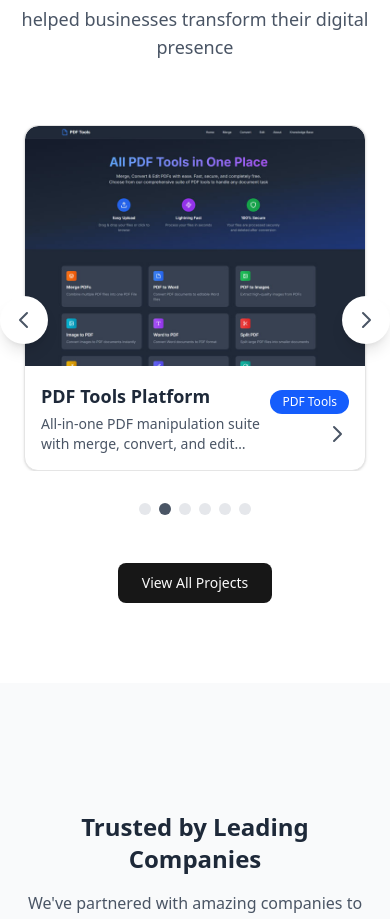
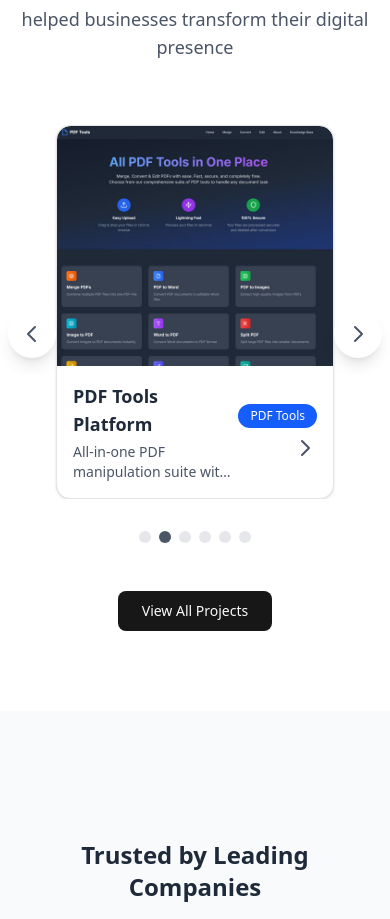
Before and after one commit to khurramsaadat/zero1works, a Next.js app: page / in a window 390 px wide. Shown: the part 2922-3841 px from the top of the page. Built offline with nearby package versions, Linux system fonts and the light colour scheme.

Commit message:
mobile view - navbar

```diff
--- a/src/components/FeaturesCarousel.tsx
+++ b/src/components/FeaturesCarousel.tsx
@@ -114,7 +114,7 @@ const FeaturesCarousel = () => {
           {/* Navigation Buttons */}
           <button
             onClick={prevSlide}
-            className="absolute left-0 top-1/2 -translate-y-1/2 z-10 bg-white dark:bg-slate-800 shadow-lg rounded-full p-3 btn-hover-effect hover:bg-gray-50 dark:hover:bg-gray-800"
+            className="absolute left-2 top-1/2 -translate-y-1/2 z-10 bg-white dark:bg-slate-800 shadow-lg rounded-full p-3 btn-hover-effect hover:bg-gray-50 dark:hover:bg-gray-800"
           >
             <svg className="w-6 h-6 text-gray-600 dark:text-gray-400" fill="none" stroke="currentColor" viewBox="0 0 24 24">
               <path strokeLinecap="round" strokeLinejoin="round" strokeWidth={2} d="M15 19l-7-7 7-7" />
@@ -123,7 +123,7 @@ const FeaturesCarousel = () => {
 
           <button
             onClick={nextSlide}
-            className="absolute right-0 top-1/2 -translate-y-1/2 z-10 bg-white dark:bg-slate-800 shadow-lg rounded-full p-3 btn-hover-effect hover:bg-gray-50 dark:hover:bg-gray-800"
+            className="absolute right-2 top-1/2 -translate-y-1/2 z-10 bg-white dark:bg-slate-800 shadow-lg rounded-full p-3 btn-hover-effect hover:bg-gray-50 dark:hover:bg-gray-800"
           >
             <svg className="w-6 h-6 text-gray-600 dark:text-gray-400" fill="none" stroke="currentColor" viewBox="0 0 24 24">
               <path strokeLinecap="round" strokeLinejoin="round" strokeWidth={2} d="M9 5l7 7-7 7" />
@@ -131,7 +131,7 @@ const FeaturesCarousel = () => {
           </button>
 
           {/* Carousel Content */}
-          <div className="overflow-hidden mx-4 lg:mx-12">
+          <div className="overflow-hidden mx-12 lg:mx-20">
             <div
               className="flex transition-transform duration-500 ease-in-out"
               style={{ transform: `translateX(-${currentSlide * 100}%)` }}
```
Also changed, not shown: .playwright-mcp/final-arrow-spacing.png (added), .playwright-mcp/improved-arrow-spacing.png (added).
